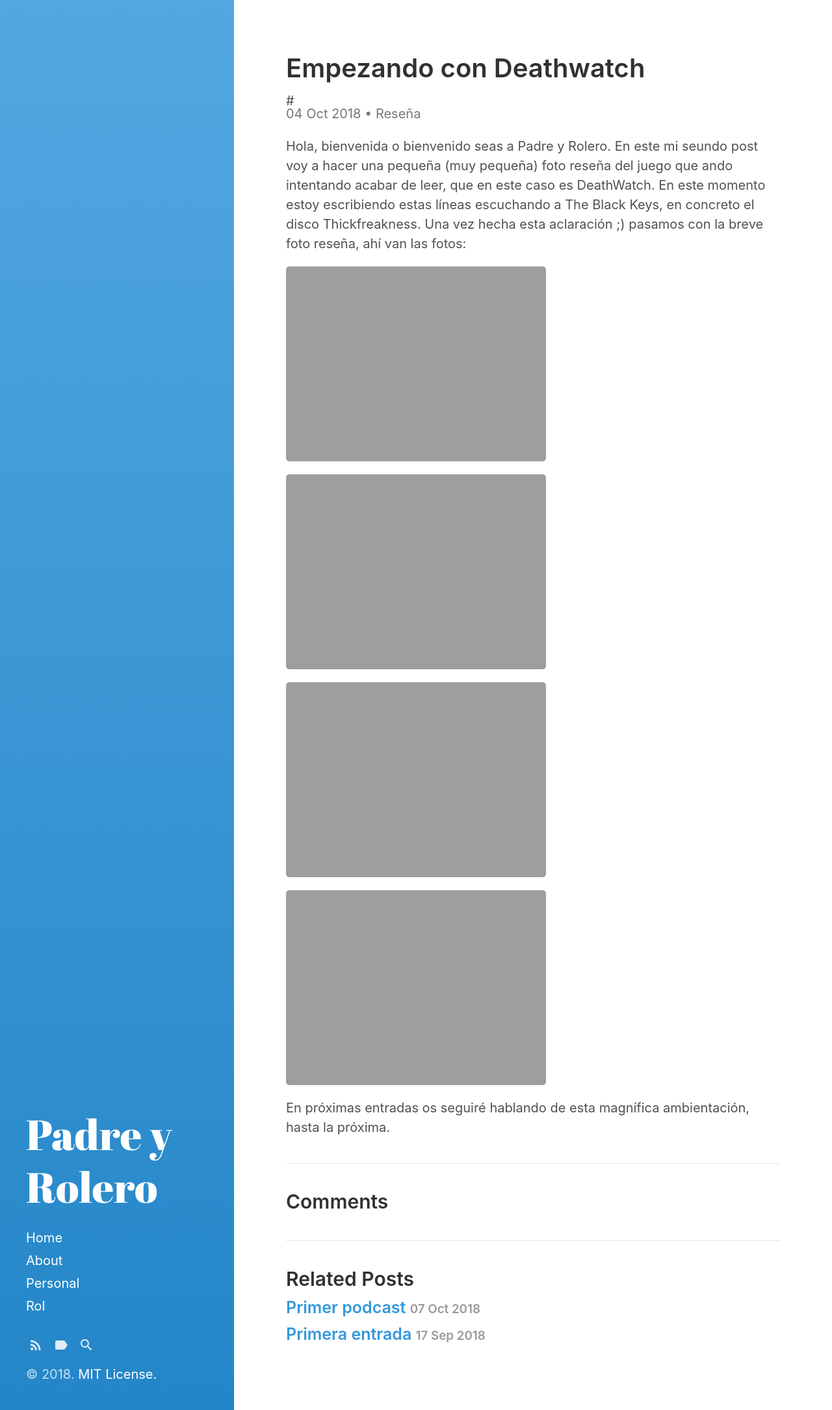
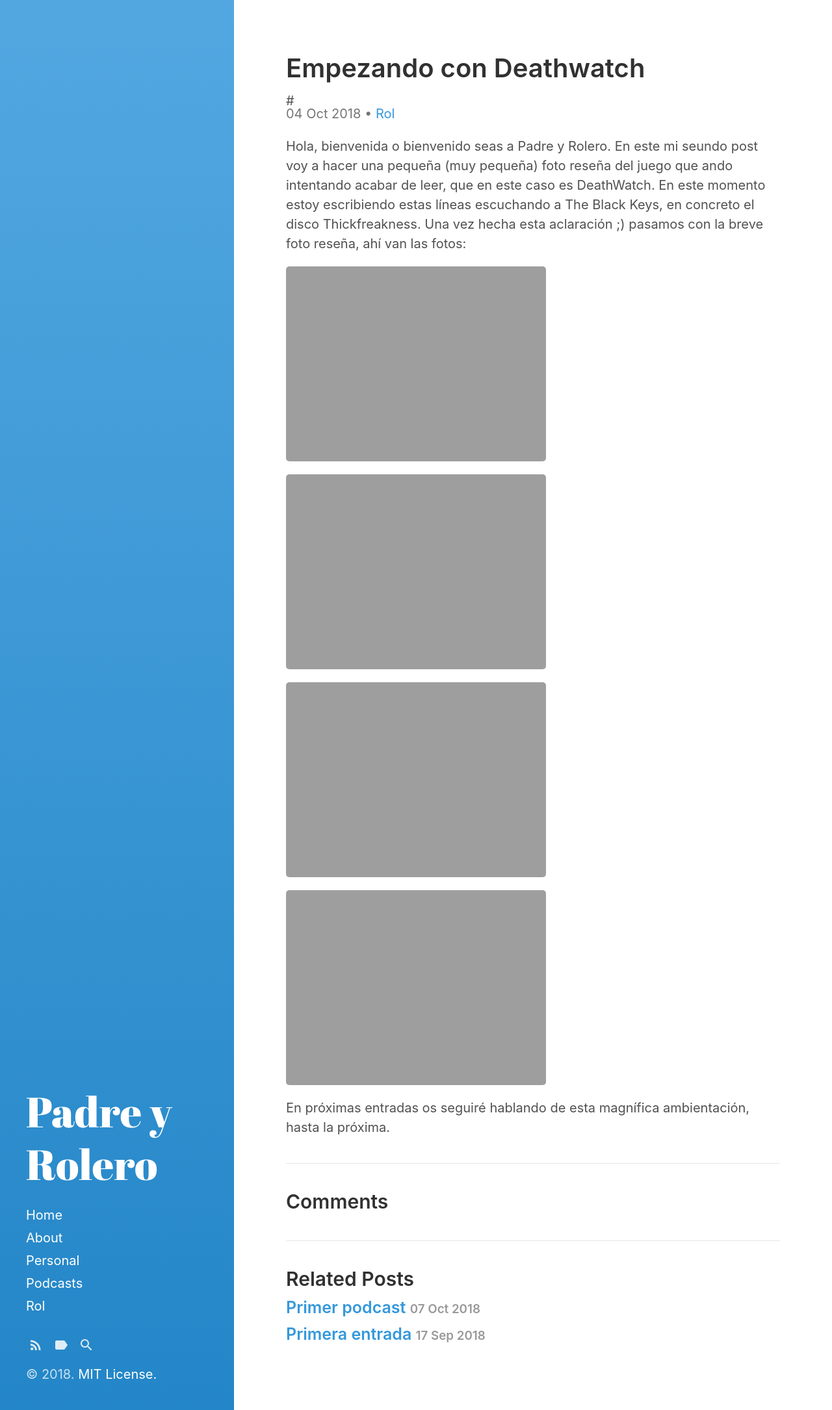
Before and after one commit to padreyrolero/padreyrolero, a Jekyll site: the page built from _posts/2018-10-04-deathwatch.md, in a window 1280 px wide. Shown: the whole page at 65% size. Built offline with Jekyll 4.4.1, drawn with Linux system fonts in a browser that asks for light colours.

Commit message:
categorias

```diff
--- a/_posts/2018-10-04-deathwatch.md
+++ b/_posts/2018-10-04-deathwatch.md
@@ -2,7 +2,7 @@
 layout: post
 title: Empezando con Deathwatch
 author: Padre Rolero
-category: Reseña
+category: Rol
 ---
 Hola, bienvenida o bienvenido seas a Padre y Rolero. En este mi seundo post voy a hacer una pequeña (muy pequeña) foto reseña del juego que ando intentando acabar de leer, que en este caso es DeathWatch. En este momento estoy escribiendo estas líneas escuchando a The Black Keys, en concreto el disco Thickfreakness. Una vez hecha esta aclaración ;) pasamos con la breve foto reseña, ahí van las fotos:
 
--- a/_posts/2018-10-07-podcast.md
+++ b/_posts/2018-10-07-podcast.md
@@ -2,7 +2,7 @@
 layout: post
 title: Primer podcast
 author: Padre Rolero
-category: podcast
+category: Podcasts
 ---
 Hola, aquí estoy para presentarte el episodio piloto del podcast Padre y Rolero. Es una pequeña prueba para empezar a ir explorando el mundo del podcasting cual aventurero en un dungeon. Es una prueba y espero que el contenido del podcast, como el del blog vaya siendo poco a poco más interesante. Estoy en periodo de pruebas, pero no quería demorar más. A continuación os dejo el enlace, un saludo y nos vemos en la próxima entrada.
 
```
Also changed, not shown: category/Podcasts.md (added, +5 -0 lines).
